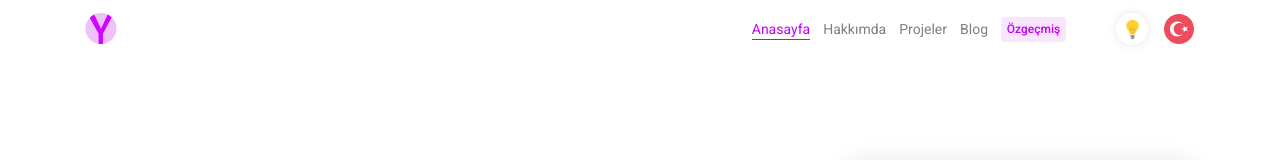
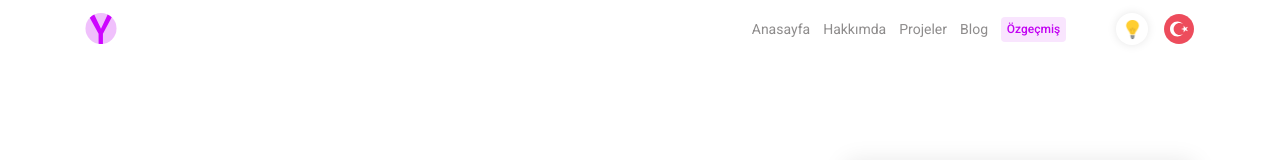
Before and after one commit to selimyalinkilic/yagizdoweb, a React (Create React App) app: page / in a window 1280 px wide. Shown: the top 160 px of the page. Built offline with nearby package versions, Linux system fonts and the light colour scheme.

Commit message:
yagizdoweb added smooth scroll

```diff
--- a/src/components/Menu/Menu.css
+++ b/src/components/Menu/Menu.css
@@ -7,14 +7,19 @@
 }
 
 .navbar-light .navbar-nav .nav-link{
-  color: rgba(30, 25, 25, 0.50);
+  color: rgba(30, 25, 25, 0.50)!important;
   font-size: 14px;
   line-height: 16px;
   margin-right: 13px;
 }
 
-.darkContent .navbar-light .navbar-nav .nav-link{
-  color: rgba(255, 255, 255, 0.5);
+.navbar-light .navbar-nav .nav-link:focus{
+  color: rgba(30, 25, 25, 0.50)!important;
+}
+
+.darkContent .navbar-light .navbar-nav .nav-link,
+.darkContent .navbar-light .navbar-nav .nav-link:focus{
+  color: rgba(255, 255, 255, 0.5)!important;
 }
 
 .navbar-expand-lg .navbar-nav .nav-link{
--- a/src/components/Menu/Menu.js
+++ b/src/components/Menu/Menu.js
@@ -3,6 +3,7 @@ import React, { Component } from 'react';
 import { func, string } from 'prop-types';
 
 import { Navbar, Nav } from 'react-bootstrap';
+import { Link } from 'react-scroll';
 
 import './Menu.css'
 
@@ -44,11 +45,19 @@ class Menu extends Component {
           </svg>
         </button>
         <div className={showClass ? "navbar-collapse collapse show" : "navbar-collapse collapse"}>
-          <Nav className="ml-auto" activeKey="#home">
-            <Nav.Link href="#home">Anasayfa</Nav.Link>
-            <Nav.Link href="#about">Hakkımda</Nav.Link>
-            <Nav.Link href="#projects">Projeler</Nav.Link>
-            <Nav.Link href="#blog">Blog</Nav.Link>
+          <Nav className="ml-auto" activeKey="home">
+            <Link href="#home" className="nav-link" activeClass="active" to="home" spy={true} smooth={true} offset={-200} duration={500}>
+              Anasayfa
+            </Link>
+            <Link href="#about" className="nav-link" activeClass="active" to="about" spy={true} smooth={true} offset={-10} duration={500}>
+              Hakkımda
+            </Link>
+            <Link href="#projects" className="nav-link" activeClass="active" to="projects" spy={true} smooth={true} offset={-10} duration={500}>
+              Projeler
+            </Link>
+            <Link href="#blog" className="nav-link" activeClass="active" to="blog" spy={true} smooth={true} offset={-10} duration={500}>
+              Blog
+            </Link>
             <a href="/" className="nav-link d-block d-lg-none d-xl-none">Özgeçmiş</a>
           </Nav>
           <div className="menuOther">
```
